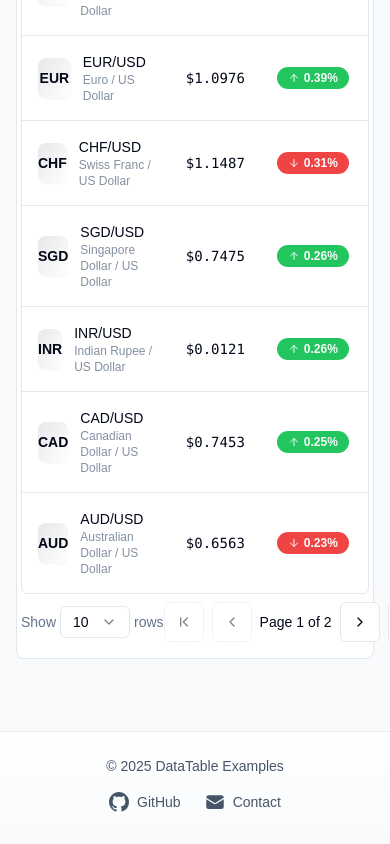
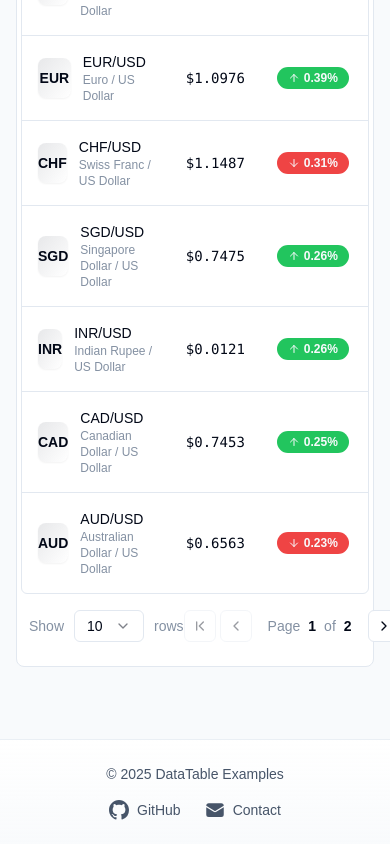
Before and after one commit to Nachman-Libermensh/data-table, a Next.js app: page /examples/sorting in a window 390 px wide. Shown: the part 1345-2189 px from the top of the page. Built offline with nearby package versions, Linux system fonts and the light colour scheme.

Commit message:
Refactor DataTablePagination component for improved layout and styling; enhance button accessibility and responsiveness

```diff
--- a/components/data-table/DataTablePagination.tsx
+++ b/components/data-table/DataTablePagination.tsx
@@ -4,7 +4,7 @@ import {
   ChevronLeft,
   ChevronRight,
 } from "lucide-react";
-import { cn } from "@/lib/utils";
+// import { cn } from "@/lib/utils";
 import { Button } from "@/components/ui/button";
 import {
   Select,
@@ -28,14 +28,11 @@ function DataTablePagination() {
   const LastIcon = isRTL ? ChevronFirst : ChevronLast;
 
   return (
-    <div className="py-2">
-      <div className={cn("flex items-center justify-between")}>
+    <div className="py-4 px-2">
+      <div className="flex items-center justify-between">
         {/* Page Size Controls */}
-        <div
-          className={cn("flex items-center gap-1")}
-          dir={isRTL ? "rtl" : "ltr"}
-        >
-          <p className="text-sm font-medium text-muted-foreground">
+        <div className="flex items-center space-x-2.5 rtl:space-x-reverse">
+          <p className="text-sm font-medium text-muted-foreground/80">
             {isRTL ? "הצג" : "Show"}
           </p>
           <Select
@@ -44,32 +41,35 @@ function DataTablePagination() {
             onValueChange={(value) => table.setPageSize(Number(value))}
             disabled={table.getRowModel().rows.length === 0}
           >
-            <SelectTrigger className="h-8 w-[70px]">
+            <SelectTrigger className="h-8 w-[70px] transition-colors hover:bg-muted/50 focus:ring-1 focus:ring-primary/20 disabled:opacity-50">
               <SelectValue className="text-sm" />
             </SelectTrigger>
-            <SelectContent>
+            <SelectContent align={isRTL ? "end" : "start"}>
               {[10, 20, 30, 40, 50].map((pageSize) => (
-                <SelectItem key={pageSize} value={`${pageSize}`}>
+                <SelectItem
+                  key={pageSize}
+                  value={`${pageSize}`}
+                  className="text-sm transition-colors hover:bg-muted/50"
+                >
                   {pageSize}
                 </SelectItem>
               ))}
             </SelectContent>
           </Select>
-          <p className="text-sm font-medium text-muted-foreground">
+          <p className="text-sm font-medium text-muted-foreground/80">
             {isRTL ? "שורות" : "rows"}
           </p>
         </div>
 
         {/* Pagination Controls */}
-        <div
-          className={cn("flex items-center gap-2")}
-          dir={isRTL ? "rtl" : "ltr"}
-        >
+        <div className="flex items-center space-x-2 rtl:space-x-reverse">
+          <div className="flex items-center space-x-1 rtl:space-x-reverse">
             <Button
               variant="outline"
               size="icon"
               onClick={() => table.setPageIndex(0)}
               disabled={!table.getCanPreviousPage()}
+              className="h-8 w-8 transition-colors hover:bg-muted/50 focus:ring-1 focus:ring-primary/20 disabled:opacity-40"
             >
               <FirstIcon className="h-4 w-4" />
             </Button>
@@ -78,24 +78,34 @@ function DataTablePagination() {
               size="icon"
               onClick={() => table.previousPage()}
               disabled={!table.getCanPreviousPage()}
+              className="h-8 w-8 transition-colors hover:bg-muted/50 focus:ring-1 focus:ring-primary/20 disabled:opacity-40"
             >
               <PrevIcon className="h-4 w-4" />
             </Button>
+          </div>
 
-          <div className={cn("flex items-center gap-1")}>
-            <p className="text-sm font-medium">{isRTL ? "עמוד" : "Page"}</p>
-            <span className="text-sm font-medium">
+          <div className="flex items-center space-x-2 rtl:space-x-reverse px-2">
+            <p className="text-sm font-medium text-muted-foreground/80">
+              {isRTL ? "עמוד" : "Page"}
+            </p>
+            <span className="text-sm font-semibold text-foreground min-w-[1ch] text-center tabular-nums">
               {table.getState().pagination.pageIndex + 1}
             </span>
-            <p className="text-sm font-medium">{isRTL ? "מתוך" : "of"}</p>
-            <span className="text-sm font-medium">{table.getPageCount()}</span>
+            <p className="text-sm font-medium text-muted-foreground/80">
+              {isRTL ? "מתוך" : "of"}
+            </p>
+            <span className="text-sm font-semibold text-foreground min-w-[1ch] text-center tabular-nums">
+              {table.getPageCount()}
+            </span>
           </div>
 
+          <div className="flex items-center space-x-1 rtl:space-x-reverse">
             <Button
               variant="outline"
               size="icon"
               onClick={() => table.nextPage()}
               disabled={!table.getCanNextPage()}
+              className="h-8 w-8 transition-colors hover:bg-muted/50 focus:ring-1 focus:ring-primary/20 disabled:opacity-40"
             >
               <NextIcon className="h-4 w-4" />
             </Button>
@@ -104,13 +114,14 @@ function DataTablePagination() {
               size="icon"
               onClick={() => table.setPageIndex(table.getPageCount() - 1)}
               disabled={!table.getCanNextPage()}
+              className="h-8 w-8 transition-colors hover:bg-muted/50 focus:ring-1 focus:ring-primary/20 disabled:opacity-40"
             >
               <LastIcon className="h-4 w-4" />
             </Button>
           </div>
         </div>
       </div>
+    </div>
   );
 }
-
 export default DataTablePagination;
```
Lines whose indentation alone changed are shown as unchanged.
